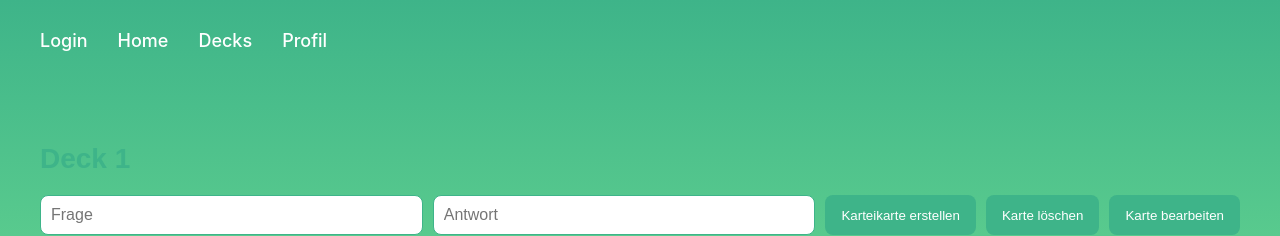
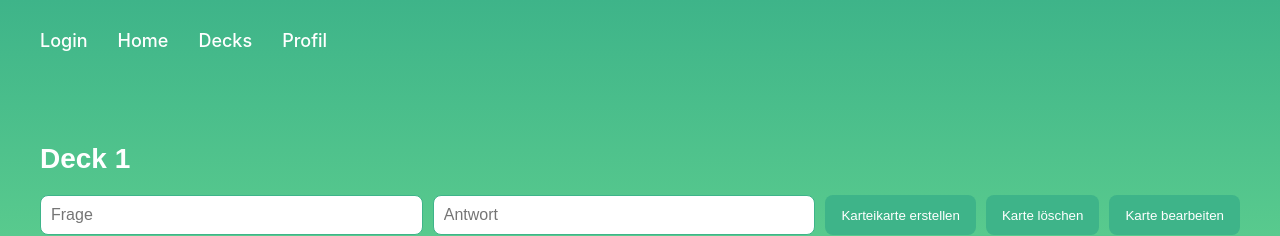
Before and after one commit to silvium04/flashcardsonline, a React (Create React App) app in the folder frontend-new/login-signup/: page /deck/1 in a window 1280 px wide. Shown: the top 236 px of the page. Built offline with nearby package versions, Linux system fonts and the light colour scheme.

Commit message:
headline changes

```diff
--- a/frontend-new/login-signup/src/DeckDetail.css
+++ b/frontend-new/login-signup/src/DeckDetail.css
@@ -6,7 +6,7 @@
 }
 
 .deck-detail h2 {
-  color: #3eb489;
+  color: white;
   font-size: 28px;
   margin-bottom: 20px;
 }
```
